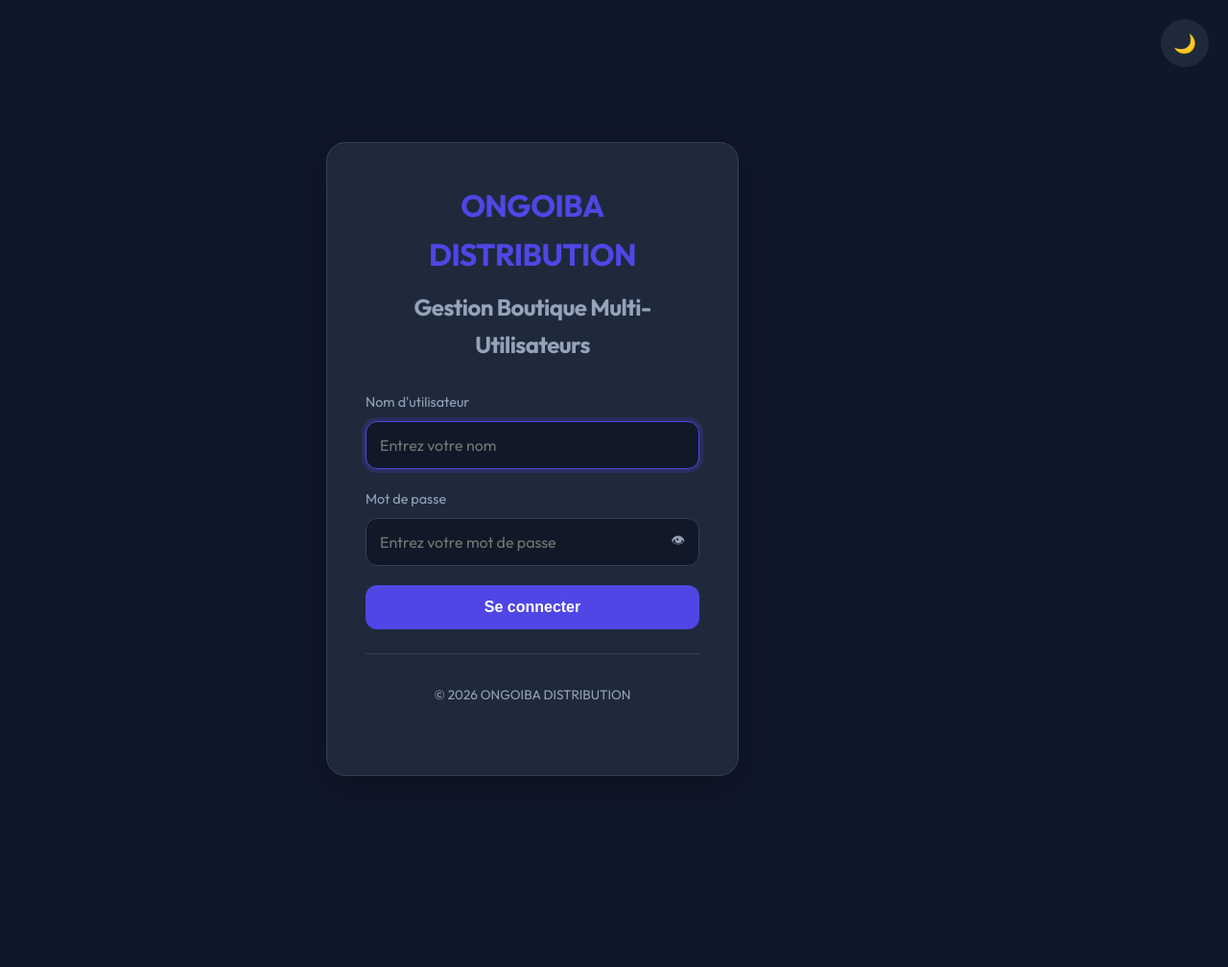
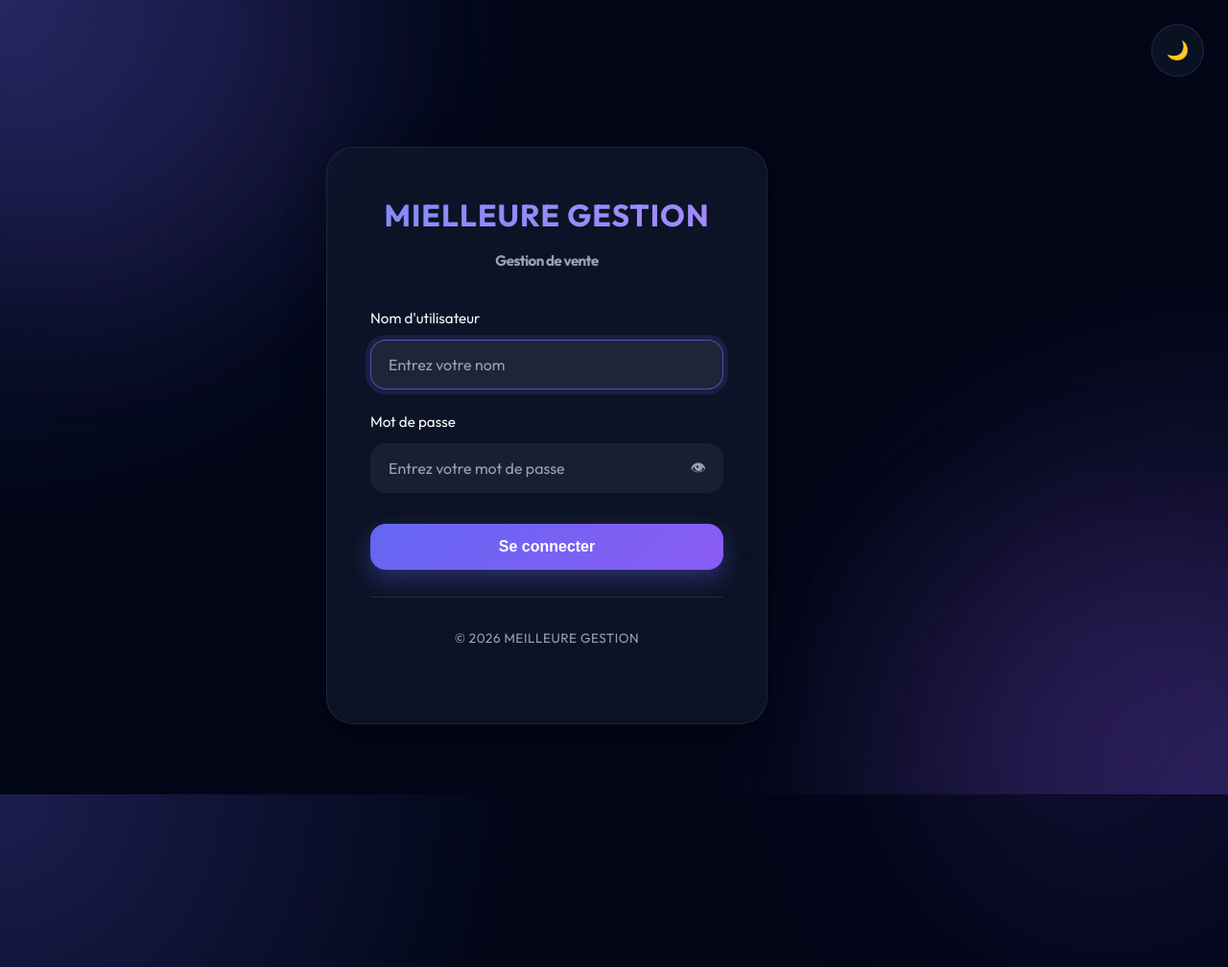
Before and after one commit to Souleymane659/gestion_boutique, a Flask app: page /login in a window 1280 px wide; the page is wider, and only the part inside the window is pictured. Shown: that part at 96% size. Before the commit the page ends 809 px from the top of that part, so only its background shows below. Run offline with Flask 3, Linux system fonts and the light colour scheme.

Commit message:
c'est ok maintenant

```diff
--- a/templates/factures/index.html
+++ b/templates/factures/index.html
@@ -31,7 +31,7 @@
                     <td style="font-weight: 600;">{{ facture.numero_facture }}</td>
                     <td>{{ facture.nom_client or 'Non spécifié' }}</td>
                     <td>{{ facture.date_facture.strftime('%d/%m/%Y %H:%M') }}</td>
-                    <td style="font-weight: 700; color: var(--success);">{{ '{:,.2f}'.format(facture.montant_total) if facture.montant_total else '0,00' }} FCFA</td>
+                    <td style="font-weight: 700; color: var(--success);">{{ '{:,.0f}'.format(facture.montant_total) if facture.montant_total else '0' }} FCFA</td>
                     <td>
                         {% if facture.statut == 'PAYEE' %}
                             <span class="badge" style="background: var(--success); color: white;">PAYÉE</span>
--- a/templates/factures/pdf.html
+++ b/templates/factures/pdf.html
@@ -282,8 +282,8 @@
                     <tr>
                         <td>{{ ligne.nom_produit }}</td>
                         <td class="text-center">{{ ligne.quantite }}</td>
-                        <td class="text-right">{{ '{:,.2f}'.format(ligne.prix_unitaire) if ligne.prix_unitaire else '0,00' }} FCFA</td>
-                        <td class="text-right">{{ '{:,.2f}'.format(ligne.sous_total) if ligne.sous_total else '0,00' }} FCFA</td>
+                        <td class="text-right">{{ '{:,.0f}'.format(ligne.prix_unitaire) if ligne.prix_unitaire else '0' }} FCFA</td>
+                        <td class="text-right">{{ '{:,.0f}'.format(ligne.sous_total) if ligne.sous_total else '0' }} FCFA</td>
                     </tr>
                     {% endfor %}
                 </tbody>
@@ -293,7 +293,7 @@
         <div class="invoice-total">
             <div class="total-row grand-total">
                 <span class="label">TOTAL:</span>
-                <span class="amount">{{ '{:,.2f}'.format(facture.montant_total) if facture.montant_total else '0,00' }} FCFA</span>
+                <span class="amount">{{ '{:,.0f}'.format(facture.montant_total) if facture.montant_total else '0' }} FCFA</span>
             </div>
         </div>
 
--- a/templates/login.html
+++ b/templates/login.html
@@ -3,178 +3,378 @@
 {% block auth_content %}
 <style>
     :root {
-        --primary: #4f46e5;
-        --primary-hover: #4338ca;
-        --background: #0f172a;
-        --card-bg: #1e293b;
+        --primary: #6366f1;
+        --primary-hover: #4f46e5;
+        --secondary: #8b5cf6;
+
+        --background: #020617;
+        --card-bg: rgba(15, 23, 42, 0.82);
+
         --text: #f8fafc;
         --text-muted: #94a3b8;
-        --border: #334155;
+
+        --border: rgba(255, 255, 255, 0.08);
+
         --success: #22c55e;
         --danger: #ef4444;
-        --input-bg: #111827;
+
+        --input-bg: rgba(255, 255, 255, 0.05);
+
+        --shadow:
+            0 10px 40px rgba(0, 0, 0, 0.35);
+
+        --glass:
+            blur(18px);
     }
 
     [data-theme="light"] {
-        --background: #f1f5f9;
-        --card-bg: #ffffff;
+        --background: linear-gradient(135deg, #e2e8f0, #f8fafc);
+
+        --card-bg: rgba(255, 255, 255, 0.75);
+
         --text: #0f172a;
-        --text-muted: #64748b;
-        --border: #cbd5e1;
-        --input-bg: #f8fafc;
+        --text-muted: #475569;
+
+        --border: rgba(15, 23, 42, 0.08);
+
+        --input-bg: rgba(255, 255, 255, 0.75);
+
+        --shadow:
+            0 12px 35px rgba(15, 23, 42, 0.12);
+    }
+
+    * {
+        margin: 0;
+        padding: 0;
+        box-sizing: border-box;
     }
 
     body {
         font-family: 'Outfit', sans-serif;
-        background: var(--background);
-        color: var(--text);
+        background:
+            radial-gradient(circle at top left,
+                rgba(99, 102, 241, 0.25),
+                transparent 35%),
+
+            radial-gradient(circle at bottom right,
+                rgba(139, 92, 246, 0.25),
+                transparent 35%),
+
+            #020617;
+
         min-height: 100vh;
+
         display: flex;
         justify-content: center;
         align-items: center;
-        transition: 0.3s ease;
-        padding: 20px;
+
+        padding: 25px;
+
+        color: var(--text);
+
+        overflow: hidden;
+        position: relative;
+    }
+
+    body::before {
+        content: "";
+
+        position: absolute;
+        width: 500px;
+        height: 500px;
+
+        background:
+            linear-gradient(135deg,
+                rgba(99, 102, 241, 0.15),
+                rgba(139, 92, 246, 0.08));
+
+        border-radius: 50%;
+
+        top: -200px;
+        left: -150px;
+
+        filter: blur(80px);
+    }
+
+    body::after {
+        content: "";
+
+        position: absolute;
+        width: 450px;
+        height: 450px;
+
+        background:
+            linear-gradient(135deg,
+                rgba(168, 85, 247, 0.12),
+                rgba(79, 70, 229, 0.08));
+
+        border-radius: 50%;
+
+        bottom: -180px;
+        right: -120px;
+
+        filter: blur(90px);
     }
 
     .login-container {
+        position: relative;
+        z-index: 10;
+
         width: 100%;
-        max-width: 430px;
+        max-width: 460px;
+
+        padding: 45px;
+
+        border-radius: 28px;
+
         background: var(--card-bg);
+
         border: 1px solid var(--border);
-        border-radius: 20px;
-        padding: 40px;
-        box-shadow: 0 10px 40px rgba(0, 0, 0, 0.3);
+
+        backdrop-filter: var(--glass);
+        -webkit-backdrop-filter: var(--glass);
+
+        box-shadow: var(--shadow);
+
         animation: fadeIn 0.8s ease;
     }
 
     @keyframes fadeIn {
         from {
             opacity: 0;
-            transform: translateY(25px);
+            transform: translateY(40px) scale(0.96);
         }
 
         to {
             opacity: 1;
-            transform: translateY(0);
+            transform: translateY(0) scale(1);
         }
     }
 
     .logo {
         text-align: center;
-        margin-bottom: 30px;
+        margin-bottom: 35px;
     }
 
     .logo h1 {
-        color: var(--primary);
+        font-size: 2rem;
+        font-weight: 800;
+
+        background:
+            linear-gradient(135deg,
+                #818cf8,
+                #a78bfa);
+
+        -webkit-background-clip: text;
+        -webkit-text-fill-color: transparent;
+
         margin-bottom: 10px;
-        font-size: 2rem;
+
+        letter-spacing: 1px;
     }
 
     .logo p {
         color: var(--text-muted);
+        font-size: 0.95rem;
     }
 
     .form-group {
-        margin-bottom: 20px;
+        margin-bottom: 22px;
         position: relative;
     }
 
     label {
         display: block;
-        margin-bottom: 8px;
+
+        margin-bottom: 10px;
+
+        font-size: 0.95rem;
         font-weight: 500;
+
+        color: var(--text);
     }
 
     input {
         width: 100%;
-        padding: 14px;
-        border-radius: 12px;
-        border: 1px solid var(--border);
+
+        padding: 15px 18px;
+
+        border-radius: 16px;
+
+        border: 1px solid transparent;
+
         background: var(--input-bg);
+
         color: var(--text);
+
         font-size: 1rem;
+        font-weight: 400;
+
         outline: none;
-        transition: 0.3s;
+
+        transition:
+            all 0.3s ease;
+    }
+
+    input::placeholder {
+        color: var(--text-muted);
     }
 
     input:focus {
-        border-color: var(--primary);
-        box-shadow: 0 0 0 4px rgba(79, 70, 229, 0.2);
+        border-color: rgba(99, 102, 241, 0.7);
+
+        background:
+            rgba(255, 255, 255, 0.08);
+
+        box-shadow:
+            0 0 0 5px rgba(99, 102, 241, 0.15);
     }
 
     .toggle-password {
         position: absolute;
-        right: 15px;
-        top: 43px;
+
+        right: 18px;
+        top: 47px;
+
         cursor: pointer;
-        font-size: 0.9rem;
+
         color: var(--text-muted);
+
+        font-size: 1rem;
+
+        transition: 0.3s;
+    }
+
+    .toggle-password:hover {
+        color: var(--primary);
+        transform: scale(1.1);
     }
 
     .btn-login {
         width: 100%;
-        padding: 14px;
+
+        padding: 15px;
+
         border: none;
-        border-radius: 12px;
-        background: var(--primary);
+        border-radius: 16px;
+
+        background:
+            linear-gradient(135deg,
+                var(--primary),
+                var(--secondary));
+
         color: white;
+
         font-size: 1rem;
-        font-weight: 600;
+        font-weight: 700;
+
         cursor: pointer;
-        transition: 0.3s;
+
+        transition:
+            all 0.3s ease;
+
+        box-shadow:
+            0 10px 25px rgba(99, 102, 241, 0.35);
+
+        margin-top: 10px;
     }
 
     .btn-login:hover {
-        background: var(--primary-hover);
-        transform: translateY(-2px);
+        transform: translateY(-3px);
+
+        box-shadow:
+            0 16px 35px rgba(99, 102, 241, 0.45);
+    }
+
+    .btn-login:active {
+        transform: scale(0.98);
     }
 
     .btn-login.loading {
-        opacity: 0.7;
+        opacity: 0.75;
         cursor: not-allowed;
     }
 
     .alert {
-        padding: 12px;
-        border-radius: 10px;
+        padding: 14px 16px;
+
+        border-radius: 14px;
+
         margin-bottom: 20px;
-        font-size: 0.9rem;
+
+        font-size: 0.92rem;
+
+        border:
+            1px solid transparent;
     }
 
     .alert-success {
-        background: rgba(34, 197, 94, 0.15);
-        color: #22c55e;
+        background: rgba(34, 197, 94, 0.12);
+        color: #4ade80;
+
+        border-color:
+            rgba(34, 197, 94, 0.2);
     }
 
     .alert-danger {
-        background: rgba(239, 68, 68, 0.15);
-        color: #ef4444;
+        background: rgba(239, 68, 68, 0.12);
+        color: #f87171;
+
+        border-color:
+            rgba(239, 68, 68, 0.2);
     }
 
     .theme-toggle {
         position: fixed;
-        top: 20px;
-        right: 20px;
-        width: 50px;
-        height: 50px;
+
+        top: 25px;
+        right: 25px;
+
+        width: 55px;
+        height: 55px;
+
         border-radius: 50%;
-        border: none;
+
+        border:
+            1px solid rgba(255, 255, 255, 0.1);
+
+        background:
+            rgba(15, 23, 42, 0.7);
+
+        backdrop-filter: blur(12px);
+
+        color: white;
+
+        font-size: 1.2rem;
+
         cursor: pointer;
-        background: var(--card-bg);
-        color: var(--text);
-        font-size: 1.2rem;
-        transition: 0.4s;
+
+        transition:
+            all 0.4s ease;
+
+        z-index: 20;
     }
 
     .theme-toggle:hover {
-        transform: rotate(180deg);
+        transform:
+            rotate(180deg) scale(1.08);
+
+        background:
+            linear-gradient(135deg,
+                var(--primary),
+                var(--secondary));
     }
 
     .footer {
-        margin-top: 25px;
+        margin-top: 28px;
+
         text-align: center;
+
         color: var(--text-muted);
+
         font-size: 0.85rem;
+
+        letter-spacing: 0.5px;
     }
 
     .shake {
@@ -189,11 +389,28 @@
         }
 
         25% {
-            transform: translateX(-5px);
+            transform: translateX(-6px);
         }
 
         75% {
-            transform: translateX(5px);
+            transform: translateX(6px);
+        }
+    }
+
+    @media (max-width: 500px) {
+
+        .login-container {
+            padding: 35px 25px;
+            border-radius: 22px;
+        }
+
+        .logo h1 {
+            font-size: 1.6rem;
+        }
+
+        .theme-toggle {
+            width: 48px;
+            height: 48px;
         }
     }
 </style>
@@ -203,8 +420,8 @@
 <div class="login-container" id="loginCard">
 
     <div class="logo">
-        <h1>ONGOIBA DISTRIBUTION</h1>
-        <p>Gestion Boutique Multi-Utilisateurs</p>
+        <h1>MIELLEURE GESTION</h1>
+        <p>Gestion de vente</p>
     </div>
 
     <form id="loginForm" action="{{ url_for('login') }}" method="POST" autocomplete="off">
@@ -238,7 +455,7 @@
     </form>
 
     <div class="footer">
-        © 2026 ONGOIBA DISTRIBUTION
+        © 2026 MEILLEURE GESTION
     </div>
 
 </div>
```
Also changed, not shown: templates/ventes/facture.html (+4 -4 lines).
